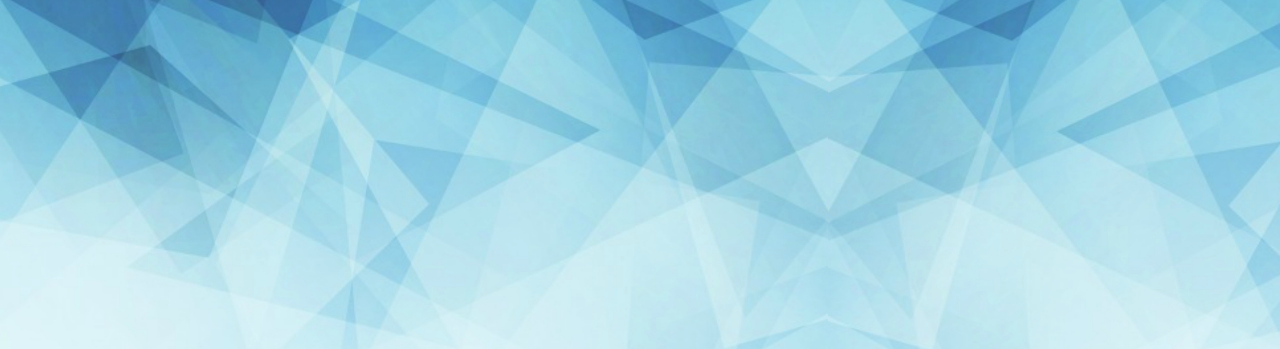
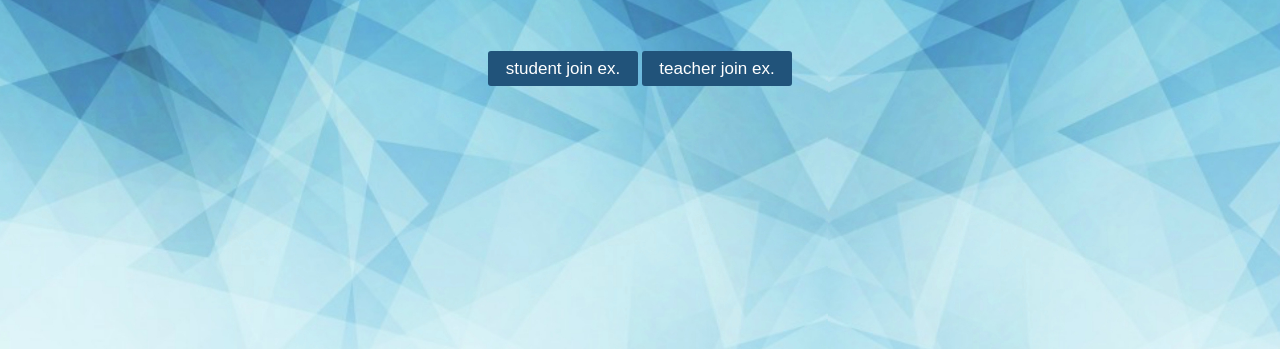
Before and after one commit to HugoSK/Group86TDT4140, a Django app: page /home/ in a window 1280 px wide. Shown: the part 71-420 px from the top of the page. Run offline with Django 3.2, Linux system fonts and the light colour scheme; a user stored in the database is signed in.

Commit message:
Implemented teacher and student examples

```diff
--- a/myapp2/login/templates/homepage.html
+++ b/myapp2/login/templates/homepage.html
@@ -15,7 +15,15 @@
     </form>
 </div>
 <br><br><br><p>{% block head %}{% endblock %}</p>
-<div style="text-align: center; padding-top: 10px;">{% block content %}{% endblock %}</div>
+<div style="text-align: center; padding-top: 10px;">
+    {% block content %}
+        <body>
+        <form id="classes" method="post" action="/usersites/">
+            <input type="submit" name="student" value="student join ex." />
+            <input type="submit" name="teacher" value="teacher join ex." />
+        </form>
+        </body>
+    {% endblock %}</div>
 
 </body>
 </html>
--- a/myapp2/login/templates/login/logout.html
+++ b/myapp2/login/templates/login/logout.html
@@ -1,10 +1,9 @@
 {% extends "homepage.html" %}
 {% block title %}Sign out{% endblock %}
-{% block head %}Sign out{% endblock %}
+{% block head %}Sure you want to sign out?{% endblock %}
 {% block content %}
     <form id="logout_form" method="post" action="/logout/">
         {% csrf_token %}
-
-        <input type="submit" value="Sign out" />
+        <input type="submit" value="Yaas" />
     </form>
 {% endblock %}
--- a/myapp2/login/views.py
+++ b/myapp2/login/views.py
@@ -53,7 +53,7 @@ def user_login(request):
                 # If the account is valid and active, we can log the user in.
                 # We'll send the user back to the homepage.
                 login(request, user)
-                return HttpResponseRedirect('/login/success')
+                return HttpResponseRedirect('/home')
             else:
                 # An inactive account was used - no logging in!
                 return HttpResponse("Your Rango account is disabled.")
@@ -129,3 +129,18 @@ def teacher_view(request):
     slowReq = Slowdown.objects.count() #Henter ut antallet forespørsler i databasen
     variables = RequestContext(request, {'slowReq': slowReq}) #Gjør om til variabel som html forstår
     return render_to_response('usersites/teacher.html', variables) #Må sende variabel til dokumentet her
+
+@login_required(login_url='login')
+def user_view(request):
+    context = RequestContext(request)
+    if request.method == "POST":
+        student = request.POST.get('student')
+
+        if student:
+            return HttpResponseRedirect('/usersites/student')
+        else:
+            return HttpResponseRedirect('/usersites/teacher')
+    else:
+        # No context variables to pass to the template system, hence the
+        # blank dictionary object...
+        return render_to_response('/homepage.html', {}, context)
--- a/myapp2/myapp2/urls.py
+++ b/myapp2/myapp2/urls.py
@@ -27,6 +27,7 @@ urlpatterns = [
     url(r'^login/success/$', views.user_login_success, name='success'),
     url(r'^register/$', views.register_view, name='register'),
     url(r'^register/success/$', views.register_success, name='register_success'),
+    url(r'^usersites/$', views.user_view, name='usersite'),
     url(r'^usersites/student/$', views.student_view, name='student'),
     url(r'^usersites/teacher/$', views.teacher_view, name='teacher'),
     url(r'^home/$', views.homepage_view, name='homepage'),
```
Also changed, not shown: myapp2/login/templates/courses/courses.html (indentation only).
